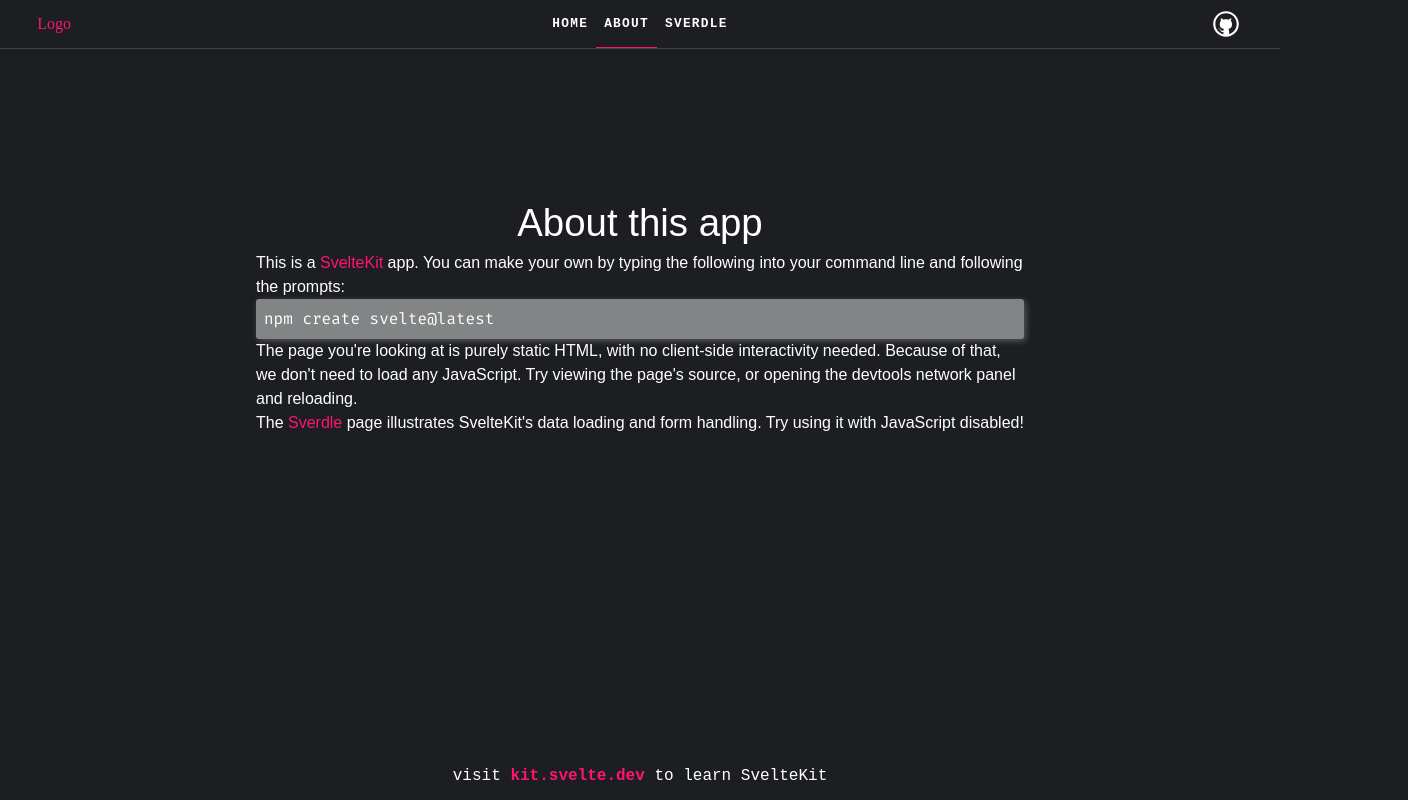
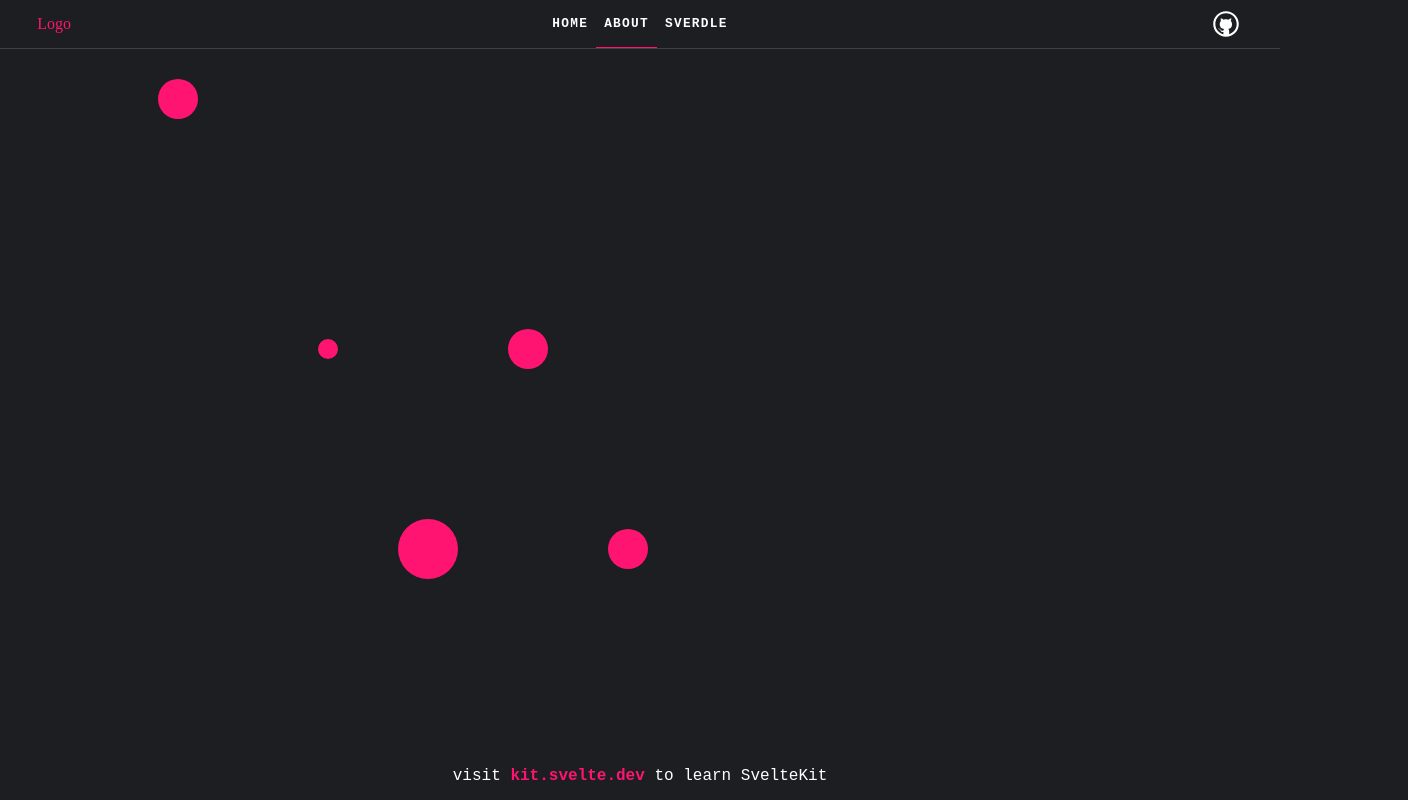
Before and after one commit to miamiultras/isolationtank, a SvelteKit app: page /about in a window 1280 px wide. Shown: the whole page, 1408 px wide, since content can reach past the window. Built offline with nearby package versions, Linux system fonts and the light colour scheme; a web font is replaced by a local one.

Commit message:
create game prototype, add animations

```diff
--- a/src/routes/+layout.svelte
+++ b/src/routes/+layout.svelte
@@ -26,7 +26,6 @@
 		flex: 1;
 		display: flex;
 		flex-direction: column;
-		padding: 1rem;
 		width: 100%;
 		max-width: 64rem;
 		margin: 0 auto;
--- a/src/routes/about/+page.svelte
+++ b/src/routes/about/+page.svelte
@@ -1,26 +1,69 @@
+<script>
+	import { spring } from 'svelte/motion';
+
+	let coords = spring(
+		{ x: 50, y: 50 },
+		{
+			stiffness: 0.1,
+			damping: 0.33
+		}
+	);
+
+	let size = spring(20);
+
+	let circles = [
+		{ id: 1, x: 500, y: 500, size: 20 },
+		{ id: 2, x: 200, y: 300, size: 10 },
+		{ id: 3, x: 400, y: 300, size: 20 },
+		{ id: 4, x: 400, y: 800, size: 40 },
+		{ id: 5, x: 300, y: 500, size: 30 }
+	];
+</script>
+
 <svelte:head>
-	<title>About</title>
-	<meta name="description" content="About this app" />
+	<title>Animation playground</title>
+	<meta name="description" content="Animation playground" />
 </svelte:head>
 
-<div class="text-column">
-	<h1>About this app</h1>
+<div>
+	<!-- svelte-ignore a11y-no-static-element-interactions -->
+	<svg
+		on:mousemove={(e) => {
+			const matchedCircle = circles.find(
+				(circle) =>
+					e.clientX < circle.x + 20 &&
+					e.clientX > circle.x - 20 &&
+					e.clientY < circle.y + 20 &&
+					e.clientY > circle.y - 20
+			);
+			if (matchedCircle) {
+				size.update((size) => size + matchedCircle.size);
+				circles = circles.filter((c) => c.id !== matchedCircle.id);
+			}
+		}}
+	>
+		<circle class="main-circle" cx={$coords.x} cy={$coords.y} r={$size} />
 
-	<p>
-		This is a <a href="https://kit.svelte.dev">SvelteKit</a> app. You can make your own by typing the
-		following into your command line and following the prompts:
-	</p>
+		{#each circles as circle}
+			<circle cx={circle.x} cy={circle.y} r={circle.size} />
+		{/each}
+	</svg>
+</div>
 
-	<pre>npm create svelte@latest</pre>
-
-	<p>
-		The page you're looking at is purely static HTML, with no client-side interactivity needed.
-		Because of that, we don't need to load any JavaScript. Try viewing the page's source, or opening
-		the devtools network panel and reloading.
-	</p>
-
-	<p>
-		The <a href="/sverdle">Sverdle</a> page illustrates SvelteKit's data loading and form handling. Try
-		using it with JavaScript disabled!
-	</p>
-</div>
+<style>
+	div {
+		width: 100vw;
+		height: calc(100vh - 100px);
+	}
+	svg {
+		width: 100%;
+		height: 100%;
+	}
+	circle {
+		fill: var(--color-theme-1);
+		z-index: 10;
+	}
+	.main-circle {
+		z-index: 100;
+	}
+</style>
```
